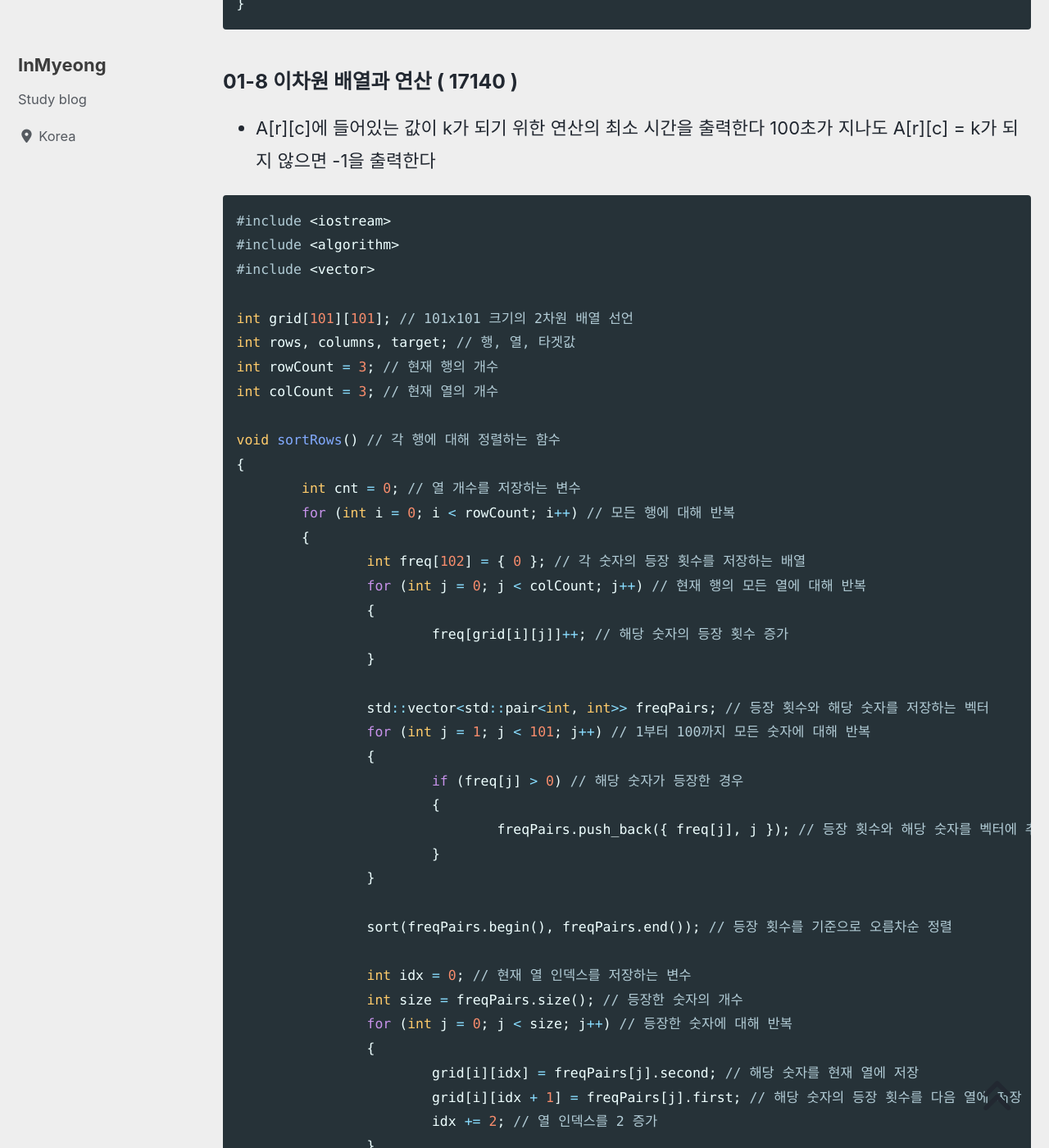
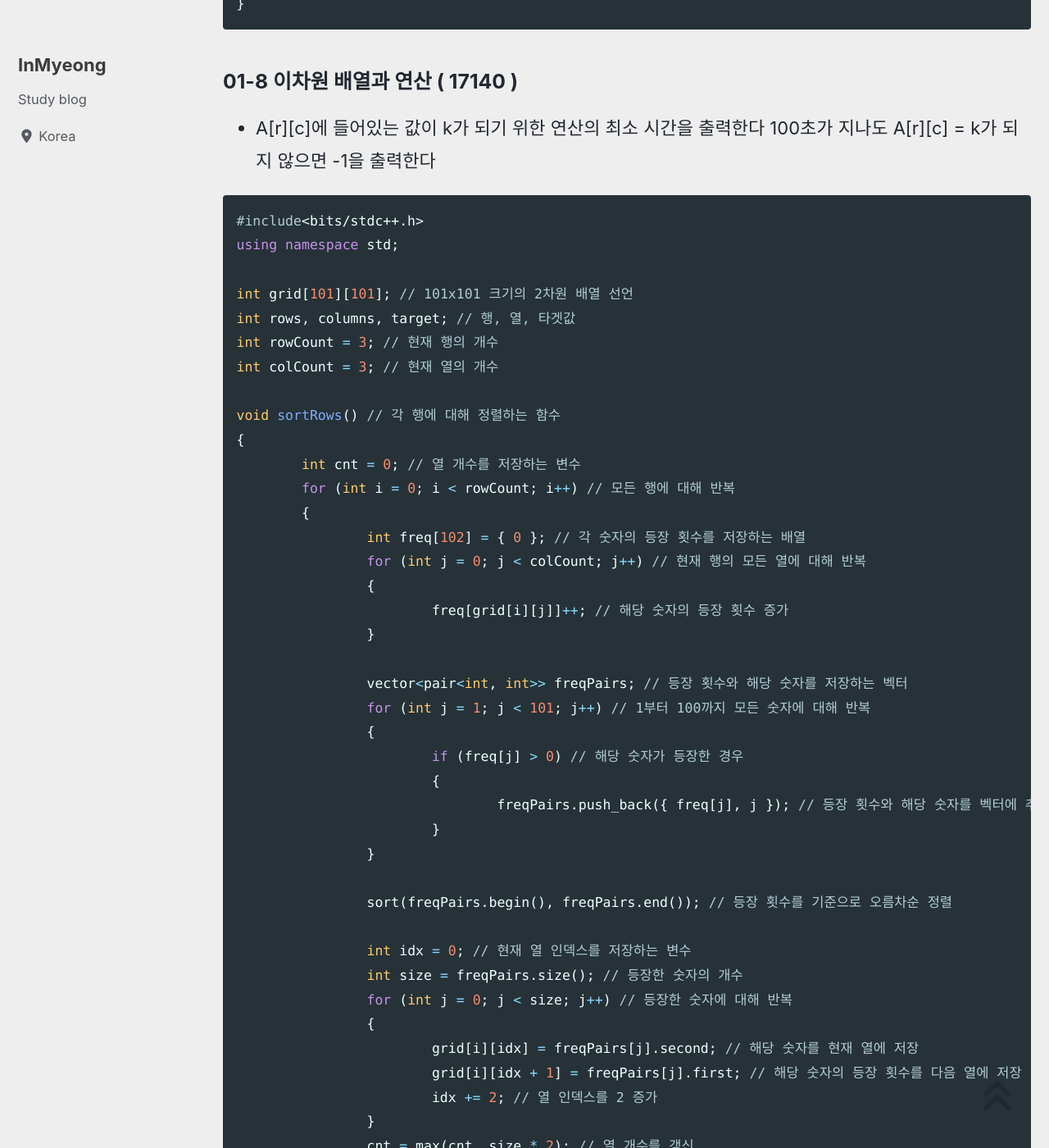
Before and after one commit to devMyeong/devMyeong.github.io, a Jekyll site: the page built from _posts/codingTest/2023-05-01-삼성기출.md, in a window 1280 px wide and 1400 px high, scrolled down 18602 px. Shown: the whole window at 82% size. Built offline with Jekyll 4.4.1, drawn with Linux system fonts in a browser that asks for light colours; cached includes are drawn as plain includes; nearby versions of some CDN libraries; some web fonts are replaced; comment, search, counter and statistics services are not loaded; some of the changed text lies outside the part shown.

Commit message:
Chore : 수정

````diff
--- a/_posts/codingTest/2023-05-01-삼성기출.md
+++ b/_posts/codingTest/2023-05-01-삼성기출.md
@@ -600,9 +600,8 @@ int main()
 - A[r][c]에 들어있는 값이 k가 되기 위한 연산의 최소 시간을 출력한다 100초가 지나도 A[r][c] = k가 되지 않으면 -1을 출력한다
 
 ```cpp
-#include <iostream>
-#include <algorithm>
-#include <vector>
+#include<bits/stdc++.h>
+using namespace std;
 
 int grid[101][101]; // 101x101 크기의 2차원 배열 선언
 int rows, columns, target; // 행, 열, 타겟값
@@ -620,7 +619,7 @@ void sortRows() // 각 행에 대해 정렬하는 함수
 			freq[grid[i][j]]++; // 해당 숫자의 등장 횟수 증가
 		}
 
-		std::vector<std::pair<int, int>> freqPairs; // 등장 횟수와 해당 숫자를 저장하는 벡터
+		vector<pair<int, int>> freqPairs; // 등장 횟수와 해당 숫자를 저장하는 벡터
 		for (int j = 1; j < 101; j++) // 1부터 100까지 모든 숫자에 대해 반복
 		{
 			if (freq[j] > 0) // 해당 숫자가 등장한 경우
@@ -639,7 +638,7 @@ void sortRows() // 각 행에 대해 정렬하는 함수
 			grid[i][idx + 1] = freqPairs[j].first; // 해당 숫자의 등장 횟수를 다음 열에 저장
 			idx += 2; // 열 인덱스를 2 증가
 		}
-		cnt = std::max(cnt, size * 2); // 열 개수를 갱신
+		cnt = max(cnt, size * 2); // 열 개수를 갱신
 
 		for (int j = idx; j < 101; j++) grid[i][j] = 0; // 남은 열을 0으로 초기화
 	}
@@ -661,7 +660,7 @@ void sortColumns()
 		}
 
 		// freqPairs: 등장 횟수가 1 이상인 숫자와 그 횟수를 저장하는 벡터
-		std::vector<std::pair<int, int>> freqPairs;
+		vector<pair<int, int>> freqPairs;
 		for (int j = 1; j < 101; j++)
 		{
 			if (freq[j] > 0)
@@ -682,7 +681,7 @@ void sortColumns()
 			grid[idx + 1][i] = freqPairs[j].first;  // 등장 횟수를 넣음
 			idx += 2;
 		}
-		cnt = std::max(cnt, size * 2);  // 현재 가장 긴 열의 길이 업데이트
+		cnt = max(cnt, size * 2);  // 현재 가장 긴 열의 길이 업데이트
 
 		// 나머지 빈 공간에는 0을 채움
 		for (int j = idx; j < 101; j++) grid[j][i] = 0;
@@ -695,12 +694,12 @@ int main()
 	int time = 0;
 
 	// 입력 받기
-	std::cin >> rows >> columns >> target;
+	cin >> rows >> columns >> target;
 	for (int i = 0; i < 3; i++)
 	{
 		for (int j = 0; j < 3; j++)
 		{
-			std::cin >> grid[i][j];
+			cin >> grid[i][j];
 		}
 	}
 
@@ -714,8 +713,8 @@ int main()
 	}
 
 	// 목표값을 찾지 못한 경우 -1 출력, 찾은 경우에는 시간 출력
-	if (time > 100) std::cout << "-1";
-	else std::cout << time;
+	if (time > 100) cout << "-1";
+	else cout << time;
 }
 ```
 
````
